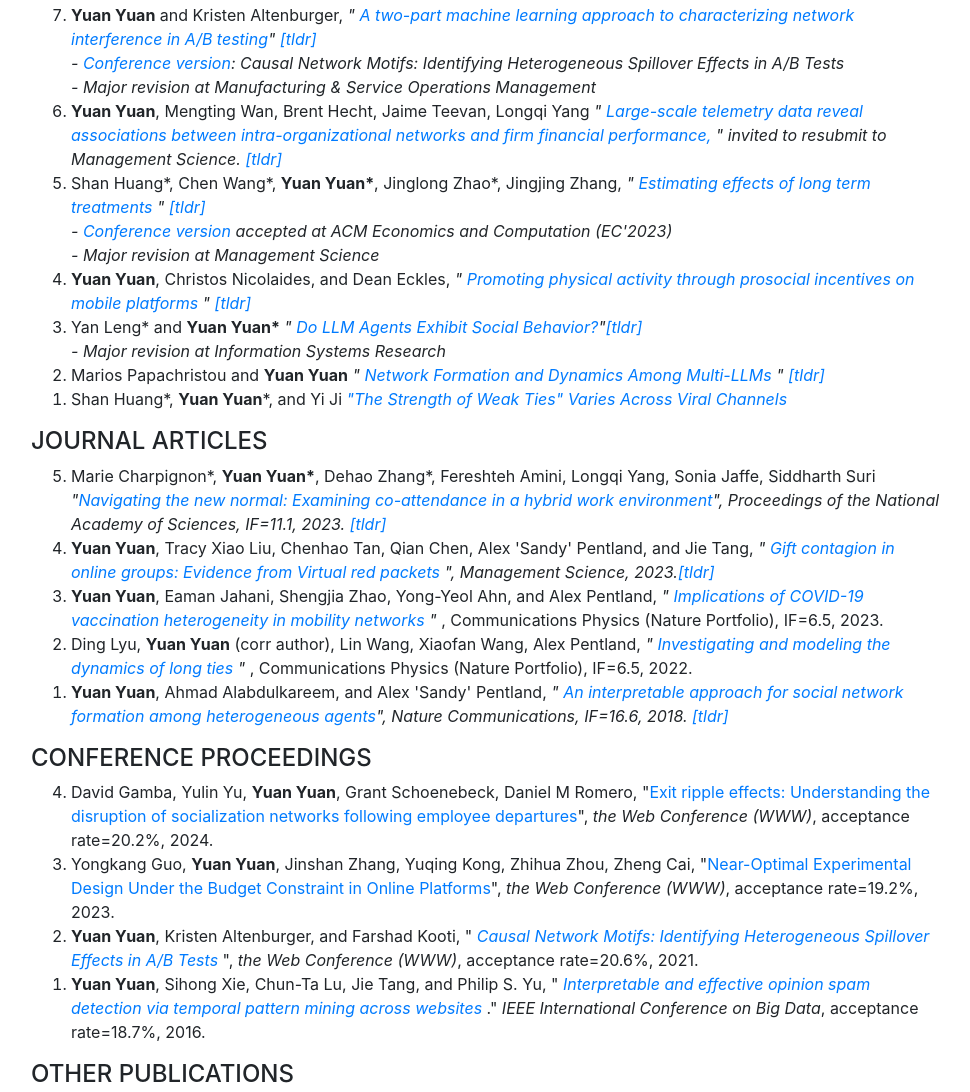
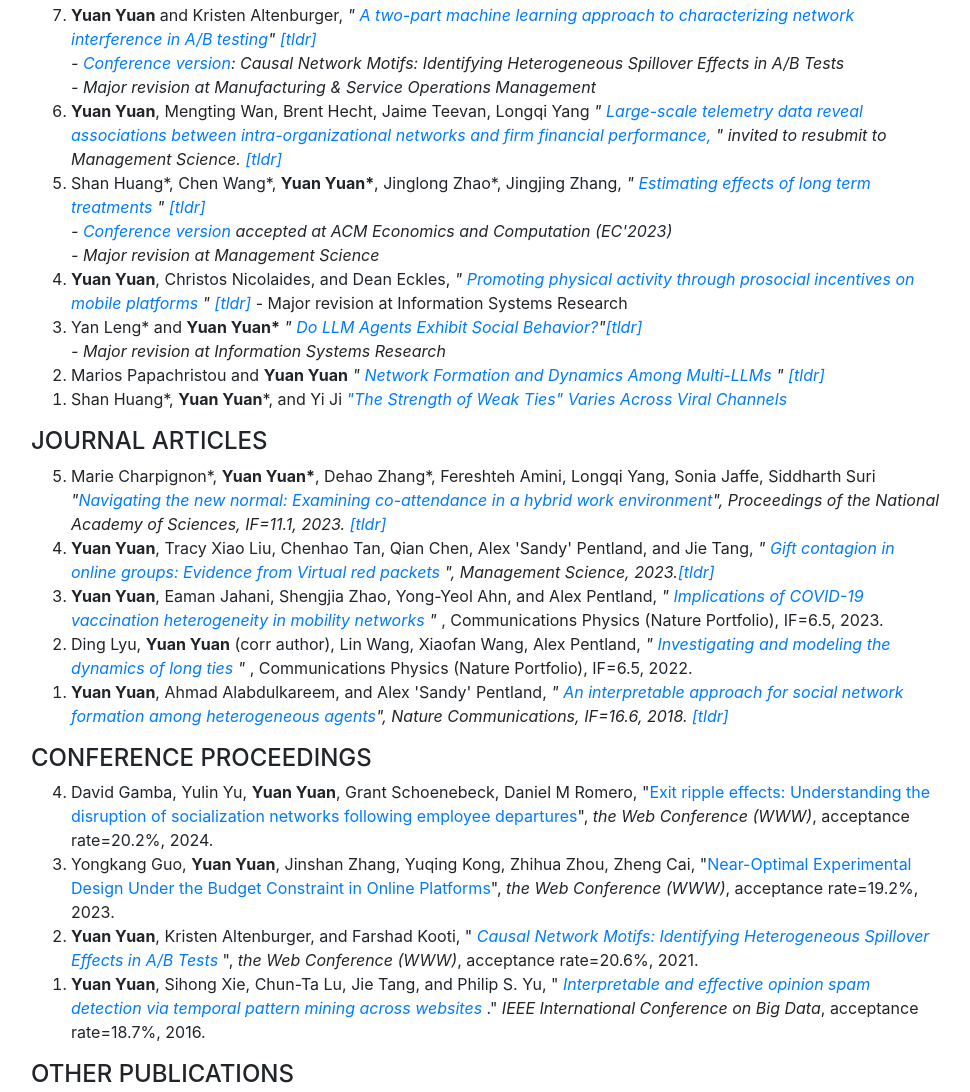
Before and after one commit to yuany94/yuany94.github.io, a website with bundled scripts: page index.html in a window 1280 px wide. Shown: the part 983-2075 px from the top of the page, without its empty margins (289-1259 px from the left). Built offline with nearby package versions, Linux system fonts and the light colour scheme; a web font is replaced by a local one.

Commit message:
Update index.html

```diff
--- a/index.html
+++ b/index.html
@@ -200,6 +200,7 @@
 <a href="javascript:void(0)" onclick="toggleTLDR('prosocial')">[tldr]</a>
 	<div id="prosocial" style="display:none;"><p><strong>TLDR:</strong> The study explores the impact of prosocial incentives, specifically a “step donation” feature on a major social media platform, on promoting physical activity among users. In a large-scale field experiment, users who walked more than 10,000 steps could trigger charitable donations. Findings showed that nudges increased the likelihood of walking more than 10,000 steps by 16.4%, with an average increase of 2,056 steps. Achievement-based nudges were more effective than charity-based ones.	      </p></div>
       </em>
+	    <span> - Major revision at Information Systems Research</span>
     </li>
 
     <li>
```
